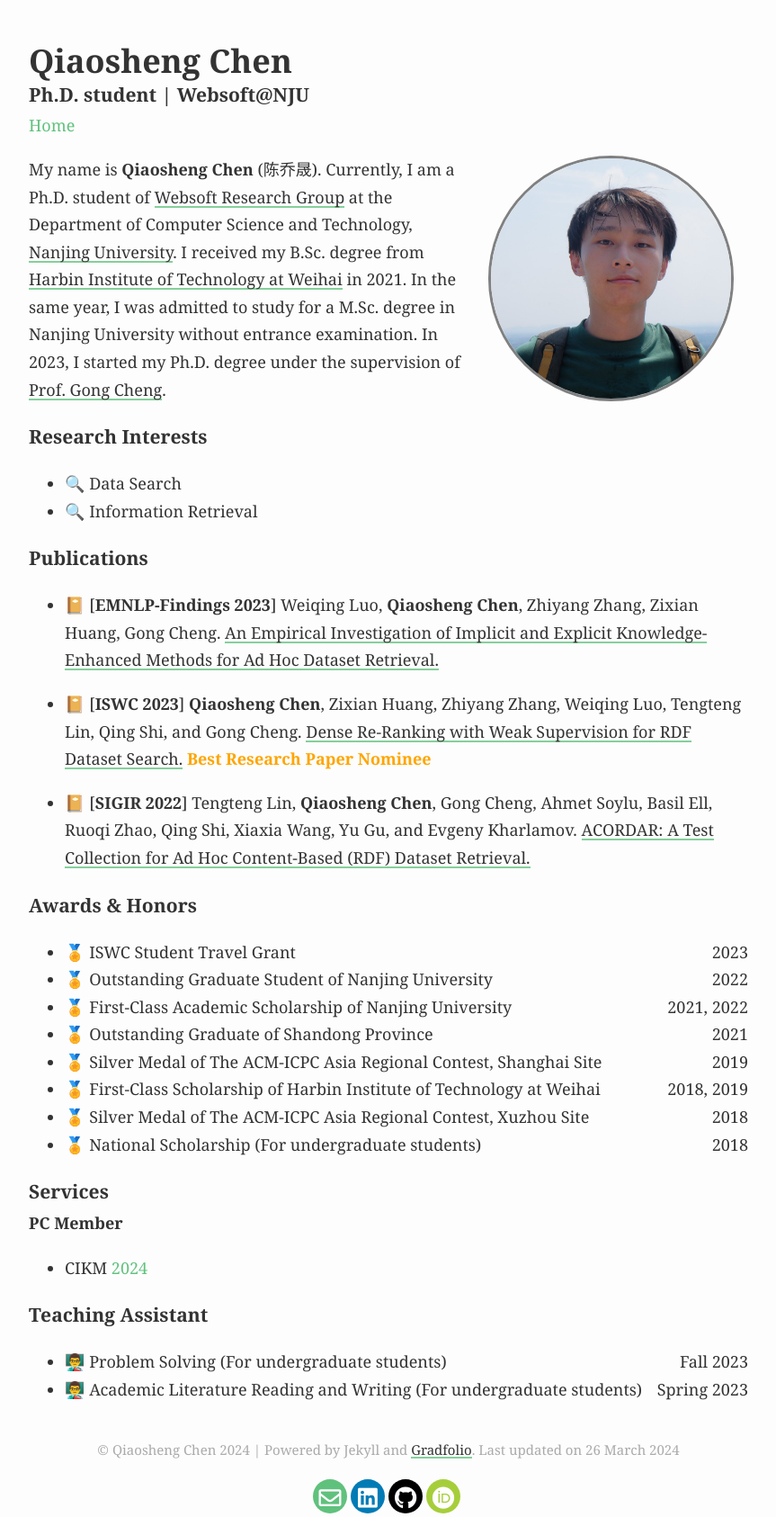
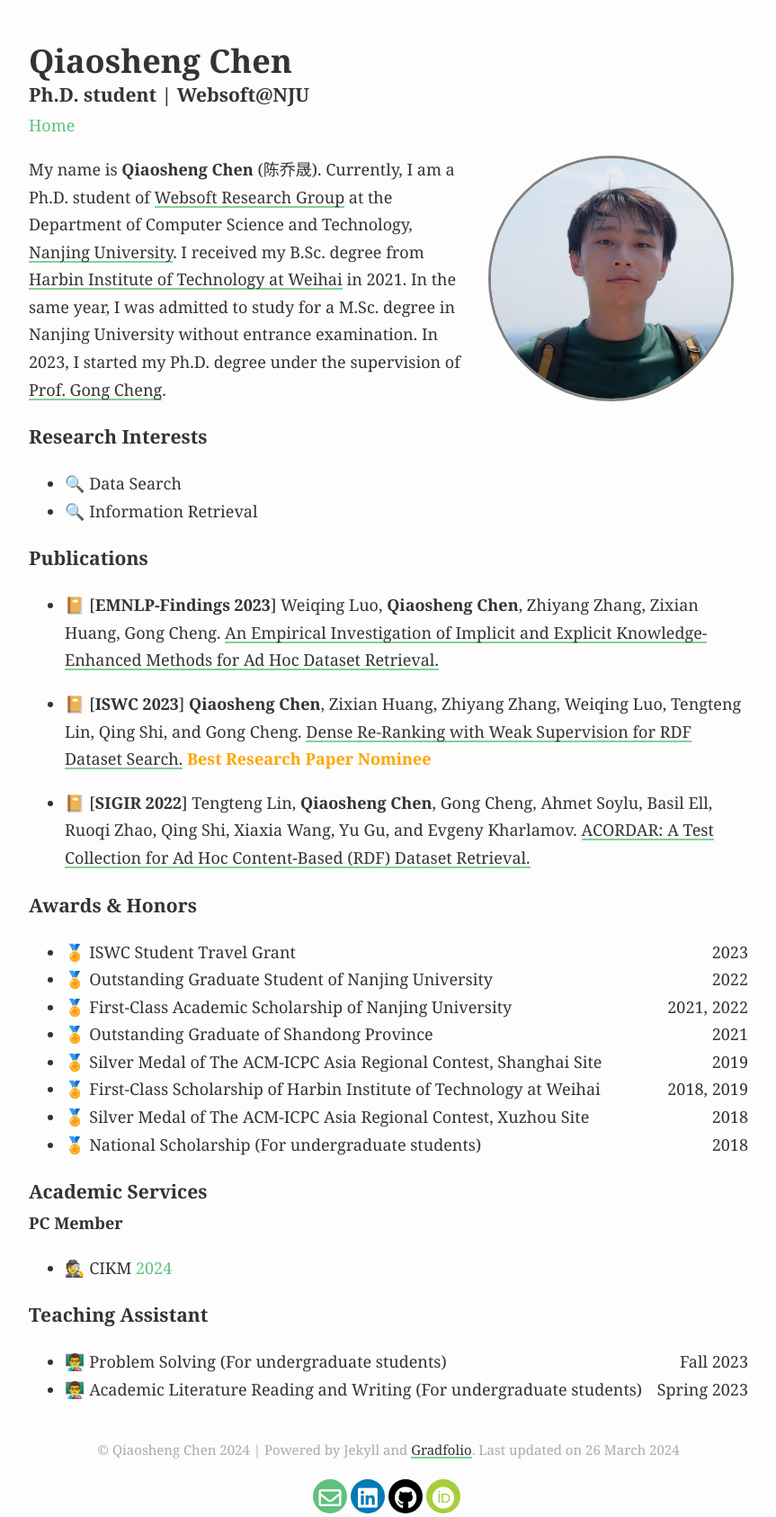
Before and after one commit to cqsss/cqsss.github.io, a Jekyll site: the page built from index.md, in a window 1280 px wide. Shown: the whole page at 90% size, without its empty margins (208-1071 px from the left). Built offline with Jekyll 4.4.1, drawn with Linux system fonts in a browser that asks for light colours; nearby versions of some CDN libraries.

Commit message:
Update academic services section

```diff
--- a/index.md
+++ b/index.md
@@ -41,11 +41,11 @@ My name is **Qiaosheng Chen** (陈乔晟). Currently, I am a Ph.D. student of [W
 
 - <div style="float: left">🏅 National Scholarship (For undergraduate students)</div><div style="float: right">2018</div>
 
-### Services
+### Academic Services
 
 #### PC Member
 
-- CIKM [2024](https://cikm2024.org/)
+- 🕵️ CIKM [2024](https://cikm2024.org/)
 
 ### Teaching Assistant
 
```
